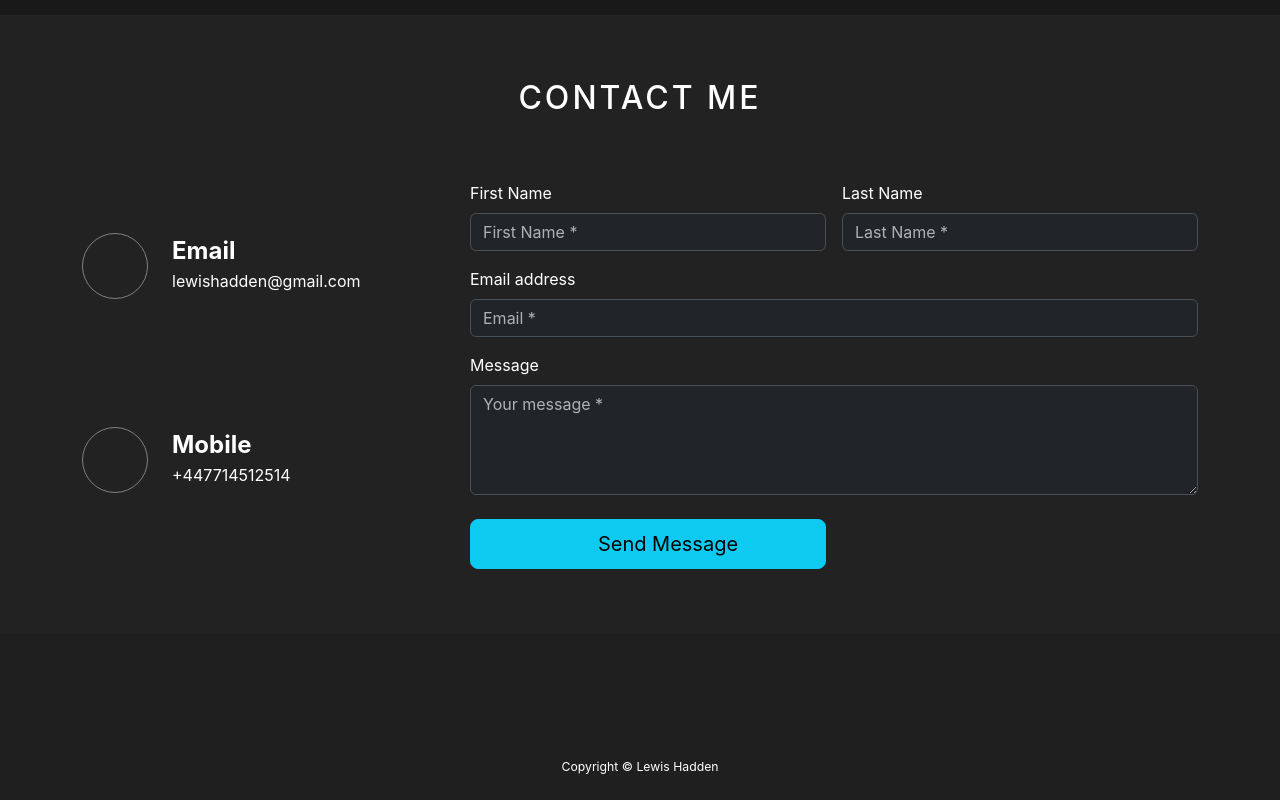
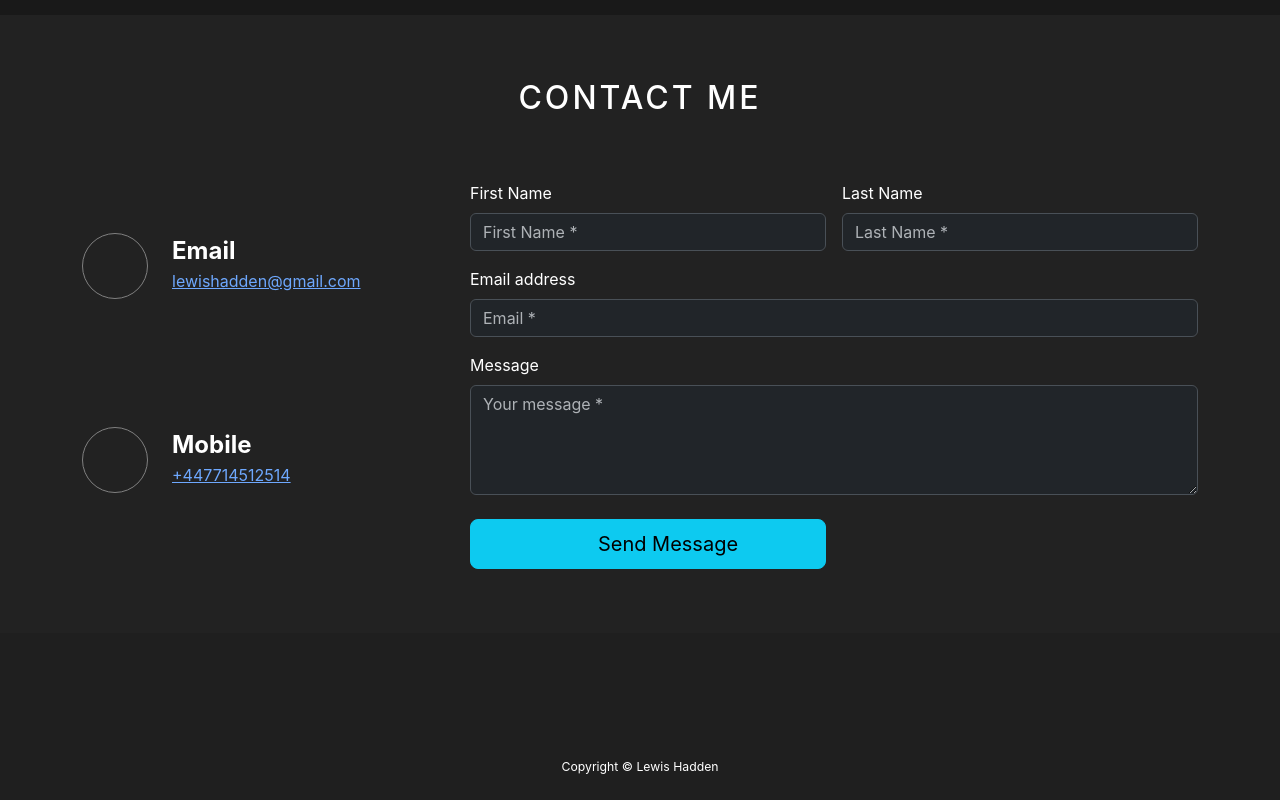
Before and after one commit to lewishadden/portfolio, a React (Vite) app: page / in a window 1280 px wide. Shown: the part 6284-7084 px from the top of the page. Built offline with nearby package versions, Linux system fonts and the light colour scheme; some icons are missing.

Commit message:
add contact links

```diff
--- a/public/portfolio-data.json
+++ b/public/portfolio-data.json
@@ -33,12 +33,14 @@
       {
         "name": "Email",
         "class": "clarity:email-solid",
-        "value": "lewishadden@gmail.com"
+        "value": "lewishadden@gmail.com",
+        "link": "mailto:lewishadden@gmail.com"
       },
       {
         "name": "Mobile",
         "class": "clarity:phone-handset-solid",
-        "value": "+447714512514"
+        "value": "+447714512514",
+        "link": "tel:+447714512514"
       }
     ]
   },
--- a/src/components/Contact/Contact.tsx
+++ b/src/components/Contact/Contact.tsx
@@ -33,17 +33,21 @@ const Contact = ({ basicInfo }) => {
         key={i}
       >
         <div className="contact__body__personal-info__item__icon-badge rounded-circle me-4">
-          <Icon
-            icon={info.class}
-            className="contact__body__personal-info__item__icon-badge__icon"
-          />
+          <a href={info.link} target="_blank">
+            <Icon
+              icon={info.class}
+              className="contact__body__personal-info__item__icon-badge__icon"
+            />
+          </a>
         </div>
         <div className="contact__body__personal-info__item__details">
           <div className="contact__body__personal-info__item__details__name">
             {info.name}
           </div>
           <div className="contact__body__personal-info__item__details__text">
-            {info.value}
+            <a href={info.link} target="_blank">
+              {info.value}
+            </a>
           </div>
         </div>
       </Col>
```
